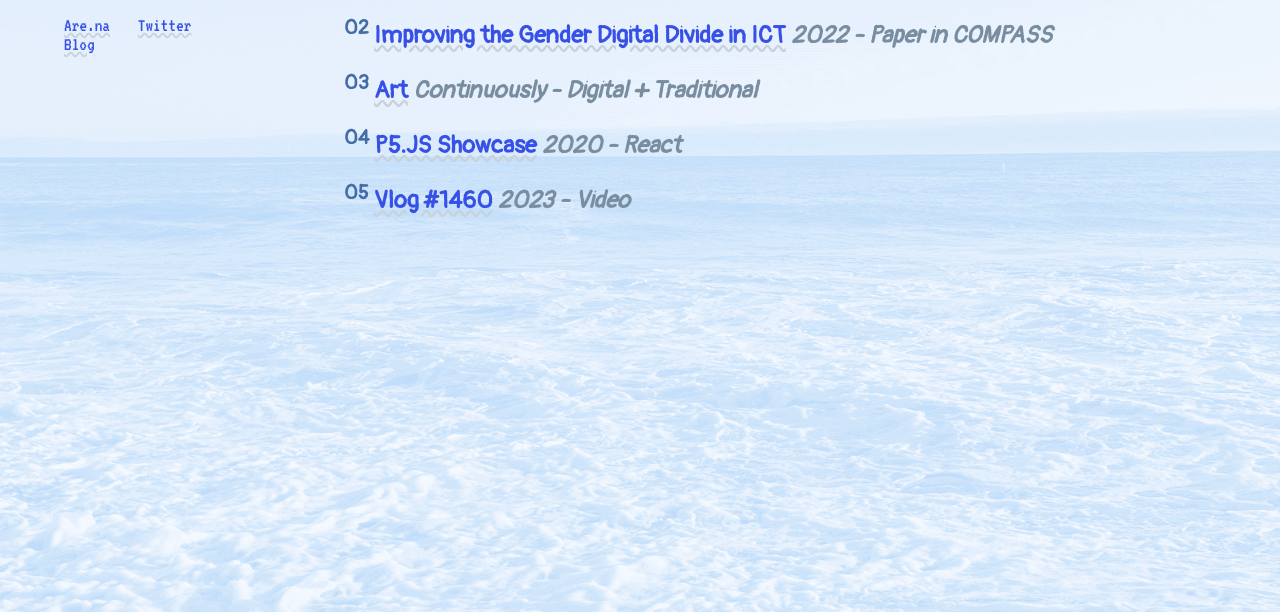
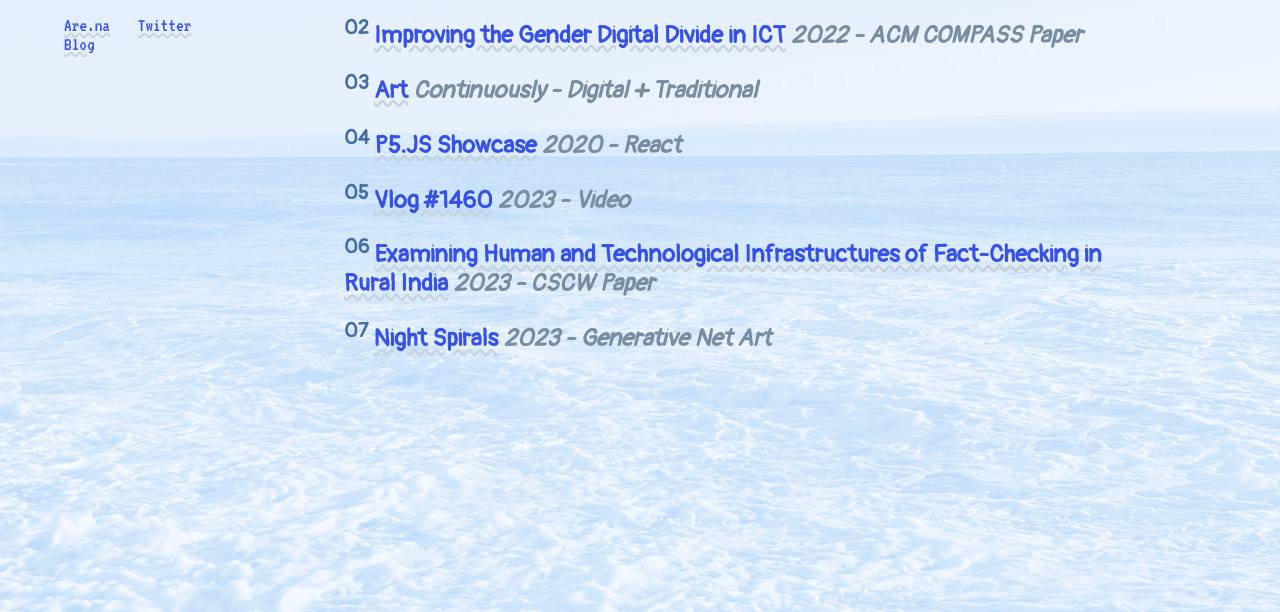
Before and after one commit to connieliu0/conniesurf, a plain HTML site: page index.html in a window 1280 px wide. Shown: the part 188-800 px from the top of the page. Drawn offline with Linux system fonts and the light colour scheme.

Commit message:
more links

```diff
--- a/index.html
+++ b/index.html
@@ -43,7 +43,7 @@
             target="_blank"
             >Improving the Gender Digital Divide in ICT</a
           >
-          <em>2022 - Paper in COMPASS</em>
+          <em>2022 - ACM COMPASS Paper</em>
         </h2>
         <h2>
           <sup>03</sup>
@@ -62,6 +62,23 @@
           <a href="https://youtu.be/nSq714-QmBg" target="_blank">Vlog #1460</a>
           <em>2023 - Video</em>
         </h2>
+        <h2>
+          <sup>06</sup>
+          <a
+            href="https://drive.google.com/file/d/1npwB1PUe8KlnzIm10cXuh19TxL3YQ96Y/view"
+            target="_blank"
+            >Examining Human and Technological Infrastructures of Fact-Checking
+            in Rural India</a
+          >
+          <em>2023 - CSCW Paper</em>
+        </h2>
+        <h2>
+          <sup>07</sup>
+          <a href="https://wise-triangular-olivine.glitch.me/" target="_blank"
+            >Night Spirals</a
+          >
+          <em>2023 - Generative Net Art</em>
+        </h2>
       </div>
     </div>
   </body>
```
